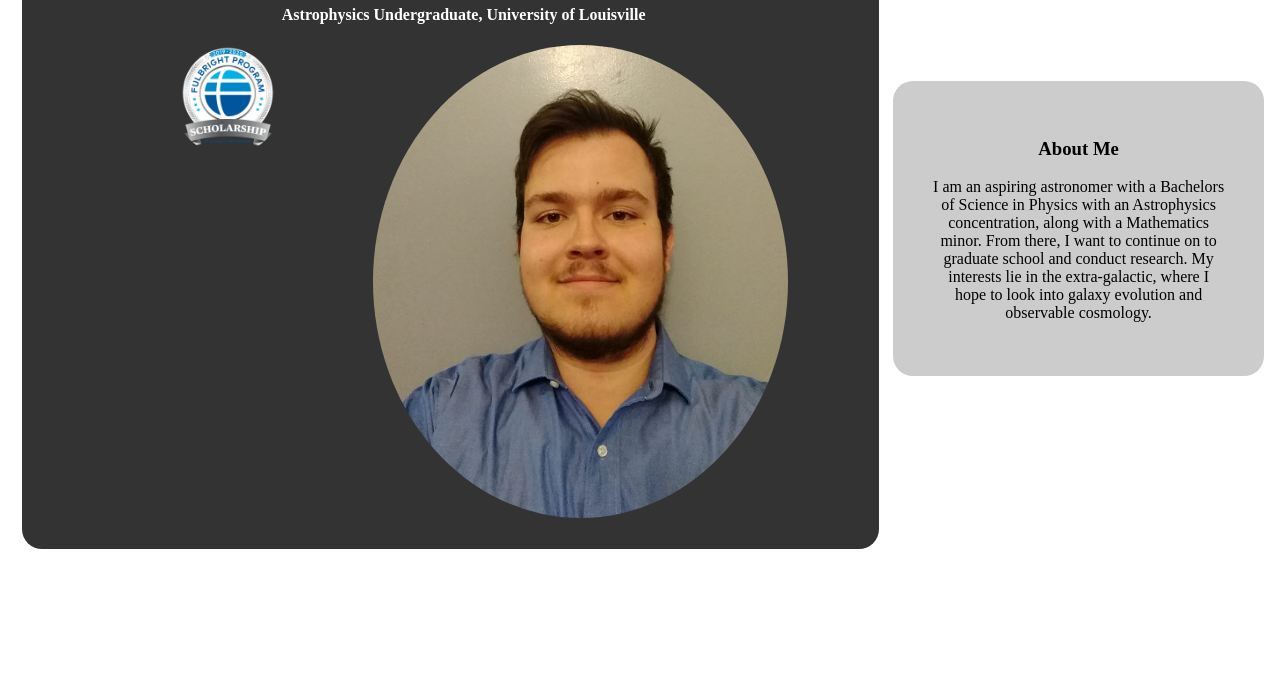
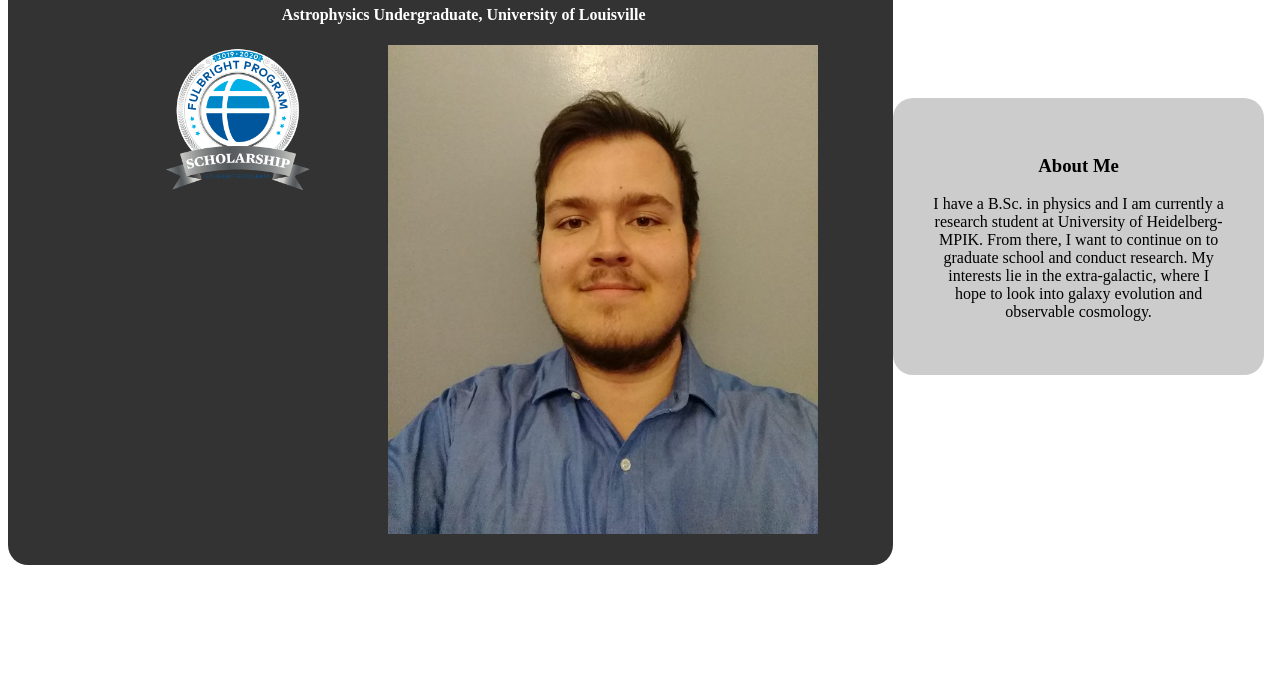
Before and after one commit to kusmic/kusmic.github.io, a plain HTML site: page index.html in a window 1280 px wide. Shown: the part 126-800 px from the top of the page. Drawn offline with Linux system fonts and the light colour scheme.

Commit message:
fulbright update

```diff
--- a/index.html
+++ b/index.html
@@ -38,7 +38,7 @@
       <h4>Astrophysics Undergraduate, University of Louisville</h3>
 <div class="crop">
   <img src="./me.jpg">
-  <img class="icon" src="./fulbright.png" style="float:left;width:110px;height:110px;">
+  <img class="icon" src="./fulbright.png" style="float:left;width:150px;height:150px;">
 </div>
 </div>
 
@@ -46,7 +46,7 @@
 <div class="aboutme">
   <p>
     <h3> About Me </h3>
-    I am an aspiring astronomer with a Bachelors of Science in Physics with an Astrophysics concentration, along with a Mathematics minor. From there, I want to continue on to graduate school and conduct research. My interests lie in the extra-galactic, where I hope to look into galaxy evolution and observable cosmology.
+    I have a B.Sc. in physics and I am currently a research student at University of Heidelberg-MPIK. From there, I want to continue on to graduate school and conduct research. My interests lie in the extra-galactic, where I hope to look into galaxy evolution and observable cosmology.
 
 </p>
 </div>
--- a/main.css
+++ b/main.css
@@ -95,7 +95,6 @@ li a.list {
 
 .crop img {
     width: 50%;
-    border-radius: 50%;
 }
 
 .aboutme {
```
